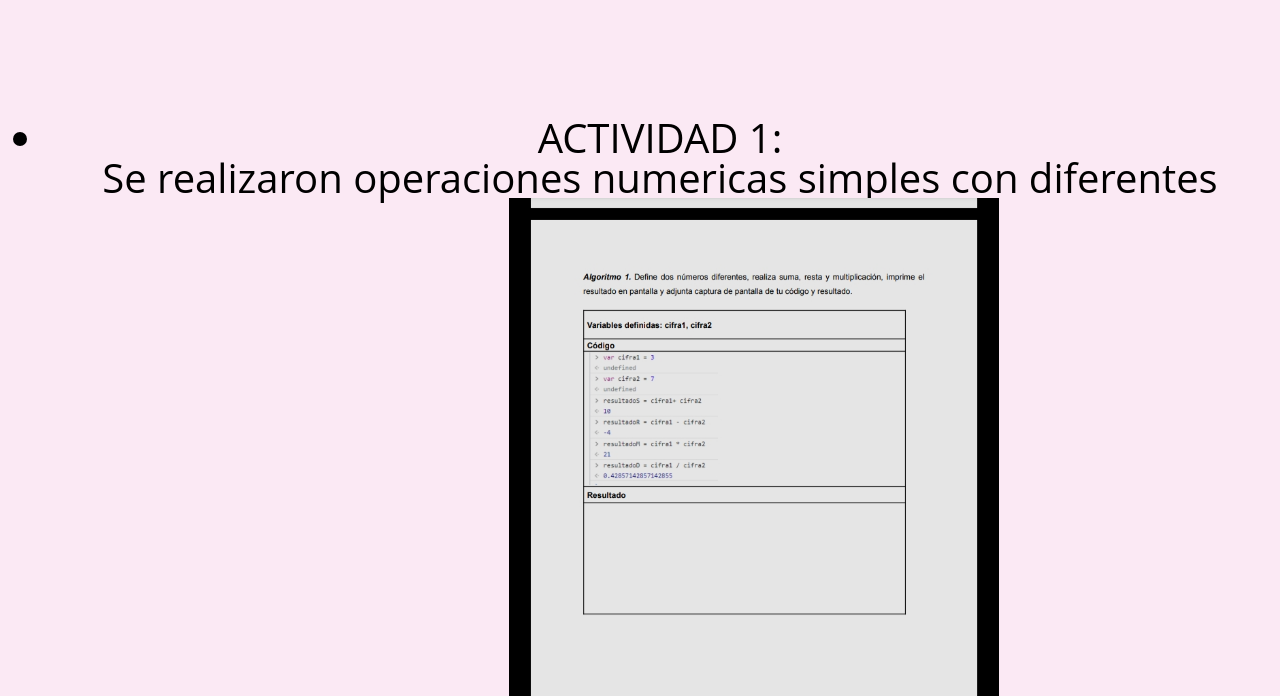
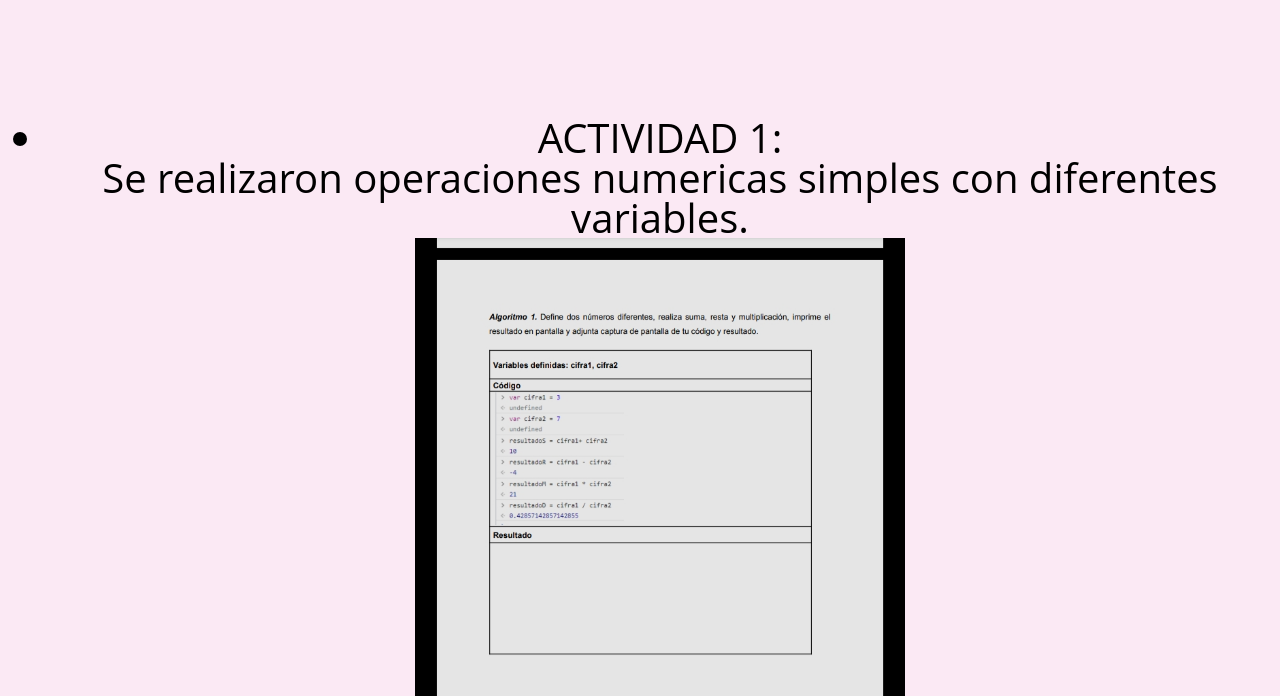
Before and after one commit to roksster/acts, a plain HTML site: page index.html in a window 1280 px wide. Shown: the part 104-800 px from the top of the page. Drawn offline with Linux system fonts and the light colour scheme.

Commit message:
Update index.html

```diff
--- a/index.html
+++ b/index.html
@@ -13,7 +13,7 @@
     <p>
         <ul>
             <li>ACTIVIDAD 1:</li>
-            Se realizaron operaciones numericas simples con diferentes variables.
+            Se realizaron operaciones numericas simples con diferentes variables. <br>
             <img src="act1.jpg" alt="a1">
         </ul>
 
```
